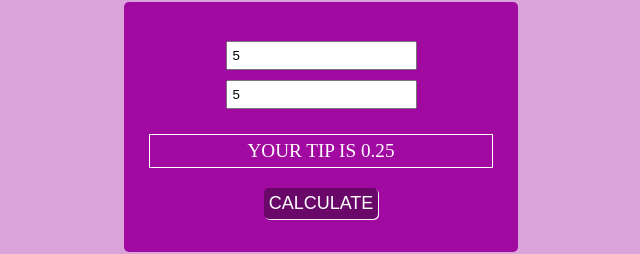
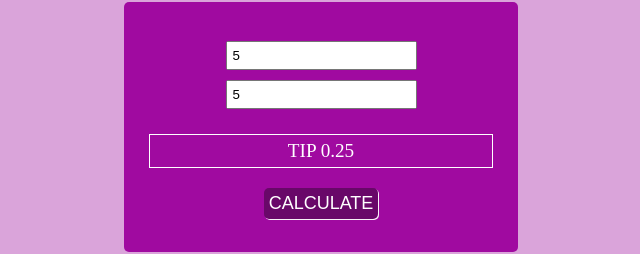
Before and after one commit to Gmarvis/tip-calculator, a plain HTML site: page index.html in a window 1280 px wide. Both pictures are taken after typing "5", "5" into the empty fields and a click on the button "CALCULATE". Shown: the part 182-436 px from the top of the page, without its empty margins (319-959 px from the left). Drawn offline with Linux system fonts and the light colour scheme.

Commit message:
lint check

```diff
--- a/main.js
+++ b/main.js
@@ -1,10 +1,7 @@
 
 let getTip = document.querySelector('button')
 let amount = document.getElementById('amount')
-
 console.log(amount)
-
-
 
 getTip.addEventListener( 'click' , function (){
     let percentage = document.getElementById('percentage')
@@ -16,5 +13,5 @@ getTip.addEventListener( 'click' , function (){
 
     tip = tAmount * perctn/100
     console.log(tip)
-    document.querySelector('p').innerText="Your Tip Is "+tip
+    document.querySelector('p').innerText="Tip "+tip
 } )
```
Also changed, not shown: assets/styles/style.css (indentation only).
